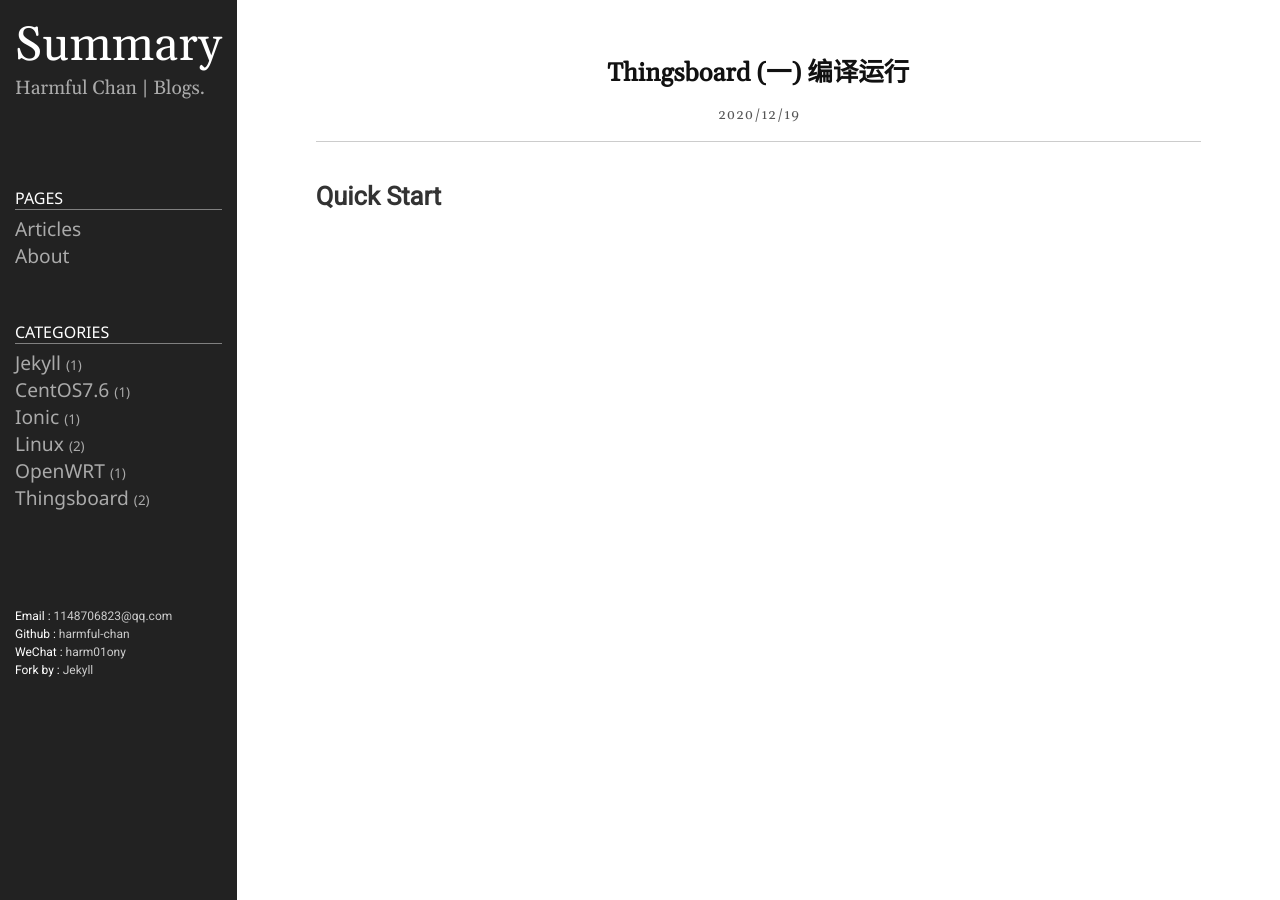
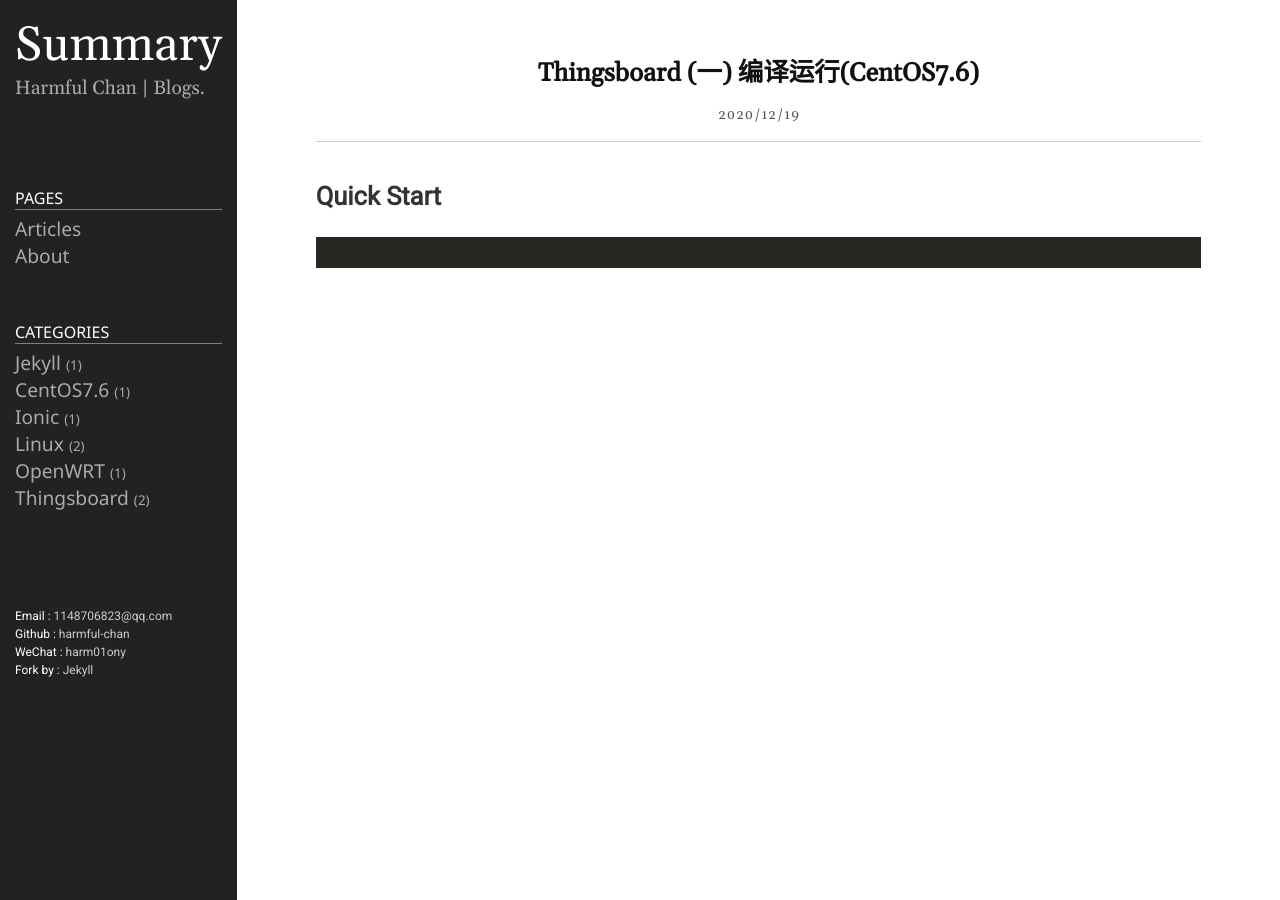
Before and after one commit to harmful-chan/pages, a Jekyll site: the page built from _posts/2020-12-19-Thingsboard-(一)-编译运行.md, in a window 1280 px wide. Built offline with Jekyll 4.4.1, drawn with Linux system fonts in a browser that asks for light colours.

Commit message:
_posts/2020-12-19-Thingsboard-(一)-编译运行.md updated from https://stackedit.io/

````diff
--- a/_posts/2020-12-19-Thingsboard-(一)-编译运行.md
+++ b/_posts/2020-12-19-Thingsboard-(一)-编译运行.md
@@ -1,11 +1,14 @@
 ---
 layout: post
-title: Thingsboard (一) 编译运行
+title: Thingsboard (一) 编译运行(CentOS7.6)
 date: 2020-12-19 19:20:23 +0900
 category: Thingsboard
 ---
 ## Quick Start
+```shell
+
+```
 
 <!--stackedit_data:
-eyJoaXN0b3J5IjpbMjA4NzM0NzA4OSwxMzczMjI5MDYwXX0=
+eyJoaXN0b3J5IjpbLTI1MDEzNjg4OSwxMzczMjI5MDYwXX0=
 -->
````
